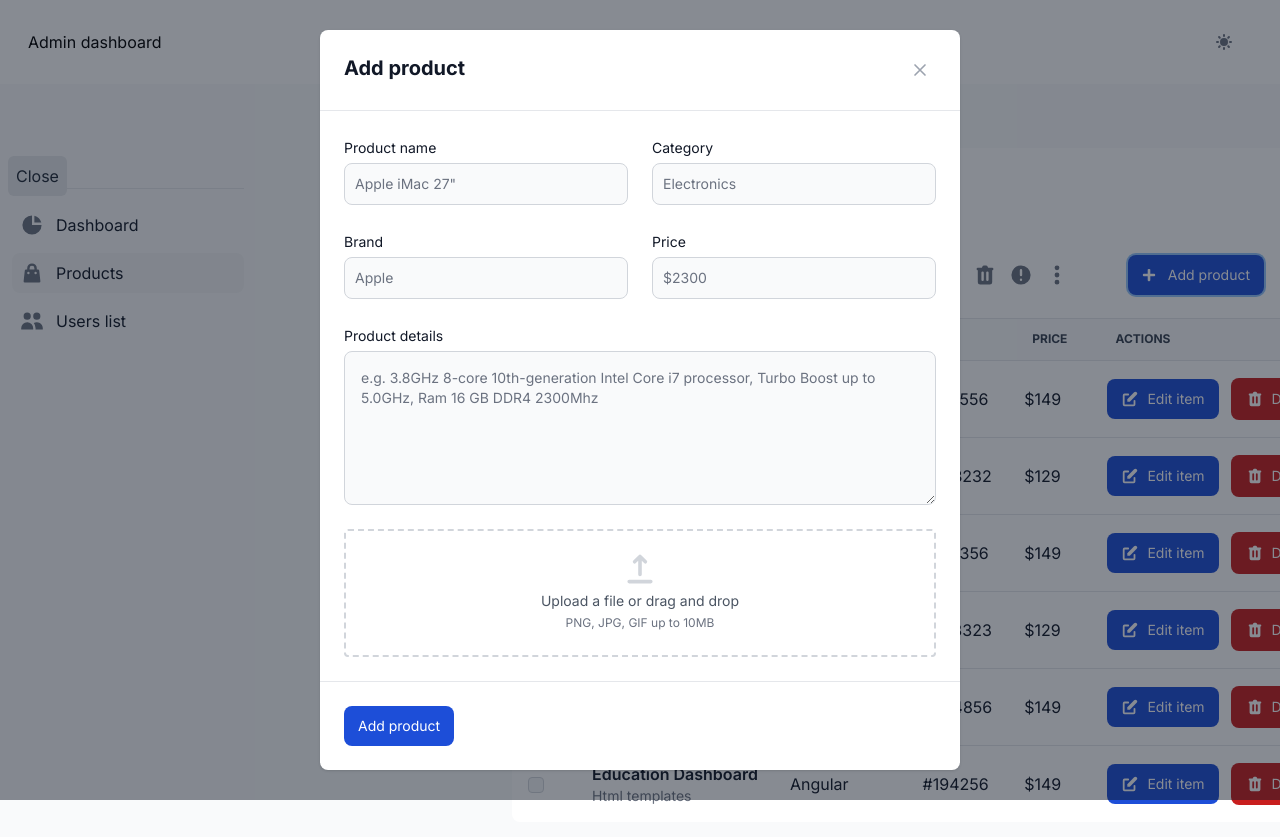
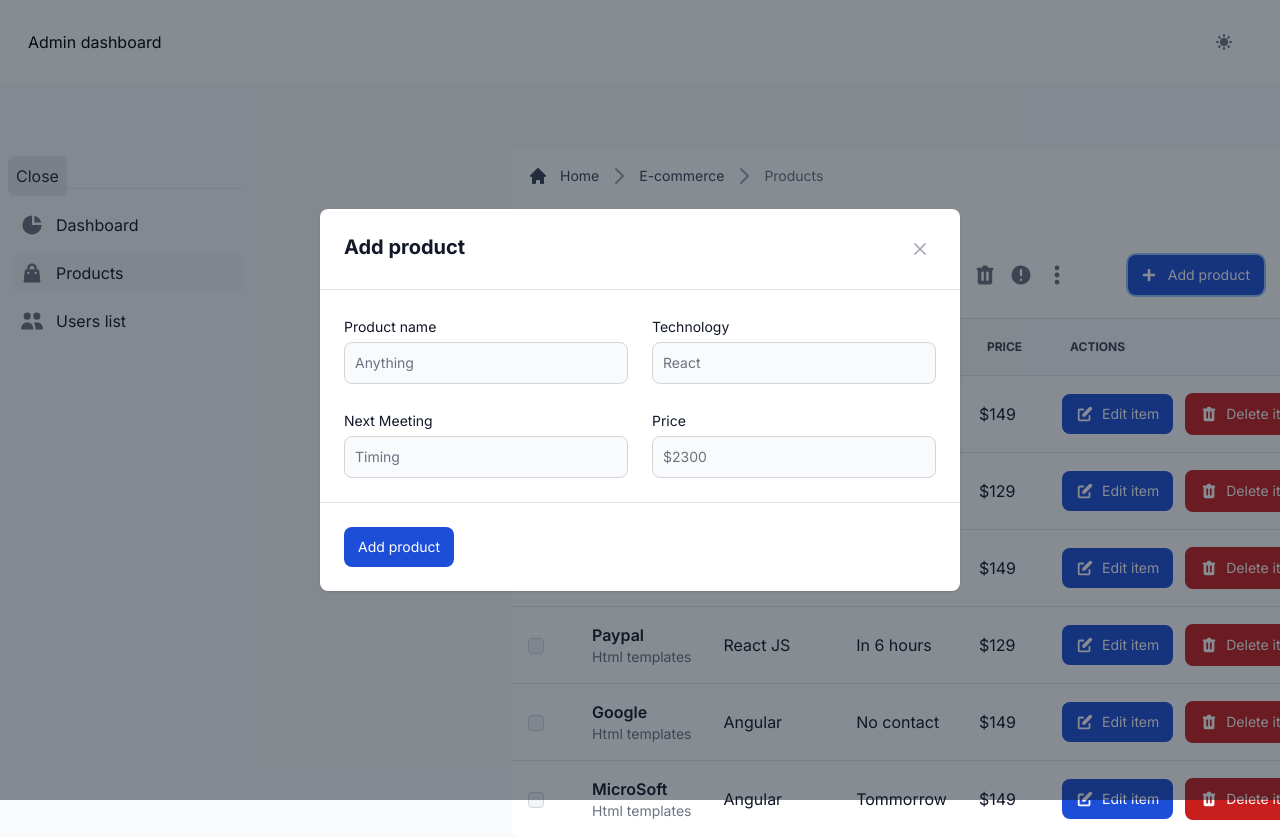
Before and after one commit to supriya224/admin-dashboard-pannel, a React (Vite) app: page /e-commerce/products in a window 1280 px wide. Both pictures are taken after typing "Sample" into the empty fields and a click on the button "Add product". Built offline with nearby package versions, Linux system fonts and the light colour scheme.

Commit message:
commit changes all files

```diff
--- a/src/components/navbar.tsx
+++ b/src/components/navbar.tsx
@@ -1,11 +1,9 @@
 /* eslint-disable jsx-a11y/anchor-is-valid */
 import type { FC } from "react";
 import { DarkThemeToggle, Navbar } from "flowbite-react";
-// import SignUpPage from "../pages/authentication/sign-up";
 
 // main header is there
 const ExampleNavbar: FC = function () {
-  // const [open, setOpen ]=useState()
   return (
     <>
       <Navbar fluid>
--- a/src/layouts/navbar-sidebar.tsx
+++ b/src/layouts/navbar-sidebar.tsx
@@ -4,8 +4,6 @@ import Navbar from "../components/navbar";
 import Sidebar from "../components/sidebar";
 import { MdFacebook } from "react-icons/md";
 import { FaDribbble, FaGithub, FaInstagram, FaTwitter } from "react-icons/fa";
-
-
 // all alyout import there
 interface NavbarSidebarLayoutProps {
   isFooter?: boolean;
@@ -24,8 +22,6 @@ const NavbarSidebarLayout: FC<PropsWithChildren<NavbarSidebarLayoutProps>> =
       </>
     );
   };
-
-
 const MainContent: FC<PropsWithChildren<NavbarSidebarLayoutProps>> = function ({
   children,
   isFooter,
@@ -41,7 +37,7 @@ const MainContent: FC<PropsWithChildren<NavbarSidebarLayoutProps>> = function ({
     </main>
   );
 };
-  //here are footer items and all links are there but these are static page
+//here are footer items and all links are there but these are static page
 const MainContentFooter: FC = function () {
   return (
     <>
--- a/src/pages/e-commerce/products.tsx
+++ b/src/pages/e-commerce/products.tsx
@@ -138,25 +138,25 @@ const AddProductModal: FC = function () {
                 <TextInput
                   id="productName"
                   name="productName"
-                  placeholder='Apple iMac 27"'
+                  placeholder='Anything '
                   className="mt-1"
                 />
               </div>
               <div>
-                <Label htmlFor="category">Category</Label>
+                <Label htmlFor="category">Technology</Label>
                 <TextInput
                   id="category"
                   name="category"
-                  placeholder="Electronics"
+                  placeholder="React"
                   className="mt-1"
                 />
               </div>
               <div>
-                <Label htmlFor="brand">Brand</Label>
+                <Label htmlFor="brand">Next Meeting</Label>
                 <TextInput
                   id="brand"
                   name="brand"
-                  placeholder="Apple"
+                  placeholder="Timing"
                   className="mt-1"
                 />
               </div>
@@ -169,32 +169,6 @@ const AddProductModal: FC = function () {
                   placeholder="$2300"
                   className="mt-1"
                 />
-              </div>
-              <div className="lg:col-span-2">
-                <Label htmlFor="producTable.Celletails">Product details</Label>
-                <Textarea
-                  id="producTable.Celletails"
-                  name="producTable.Celletails"
-                  placeholder="e.g. 3.8GHz 8-core 10th-generation Intel Core i7 processor, Turbo Boost up to 5.0GHz, Ram 16 GB DDR4 2300Mhz"
-                  rows={6}
-                  className="mt-1"
-                />
-              </div>
-              <div className="lg:col-span-2">
-                <div className="flex w-full items-center justify-center">
-                  <label className="flex h-32 w-full cursor-pointer flex-col rounded border-2 border-dashed border-gray-300 hover:bg-gray-50 dark:border-gray-600 dark:hover:border-gray-500 dark:hover:bg-gray-700">
-                    <div className="flex flex-col items-center justify-center pt-5 pb-6">
-                      <HiUpload className="text-4xl text-gray-300" />
-                      <p className="py-1 text-sm text-gray-600 dark:text-gray-500">
-                        Upload a file or drag and drop
-                      </p>
-                      <p className="text-xs text-gray-500 dark:text-gray-400">
-                        PNG, JPG, GIF up to 10MB
-                      </p>
-                    </div>
-                    <input type="file" className="hidden" />
-                  </label>
-                </div>
               </div>
             </div>
           </form>
@@ -231,25 +205,25 @@ const EditProductModal: FC = function () {
                 <TextInput
                   id="productName"
                   name="productName"
-                  placeholder='Apple iMac 27"'
+                  placeholder="anything"
                   className="mt-1"
                 />
               </div>
               <div>
-                <Label htmlFor="category">Category</Label>
+                <Label htmlFor="category">Technology</Label>
                 <TextInput
                   id="category"
                   name="category"
-                  placeholder="Electronics"
+                  placeholder="React"
                   className="mt-1"
                 />
               </div>
               <div>
-                <Label htmlFor="brand">Brand</Label>
+                <Label htmlFor="brand">Next Meeting</Label>
                 <TextInput
                   id="brand"
                   name="brand"
-                  placeholder="Apple"
+                  placeholder="timing"
                   className="mt-1"
                 />
               </div>
@@ -262,67 +236,6 @@ const EditProductModal: FC = function () {
                   placeholder="$2300"
                   className="mt-1"
                 />
-              </div>
-              <div className="lg:col-span-2">
-                <Label htmlFor="productDetails">Product details</Label>
-                <Textarea
-                  id="productDetails"
-                  name="productDetails"
-                  placeholder="e.g. 3.8GHz 8-core 10th-generation Intel Core i7 processor, Turbo Boost up to 5.0GHz, Ram 16 GB DDR4 2300Mhz"
-                  rows={6}
-                  className="mt-1"
-                />
-              </div>
-              <div className="flex space-x-5">
-                <div>
-                  <img
-                    alt="Apple iMac 1"
-                    src="/images/products/apple-imac-1.png"
-                    className="h-24"
-                  />
-                  <a href="#" className="cursor-pointer">
-                    <span className="sr-only">Delete</span>
-                    <HiTrash className="-mt-5 text-2xl text-red-600" />
-                  </a>
-                </div>
-                <div>
-                  <img
-                    alt="Apple iMac 2"
-                    src="/images/products/apple-imac-2.png"
-                    className="h-24"
-                  />
-                  <a href="#" className="cursor-pointer">
-                    <span className="sr-only">Delete</span>
-                    <HiTrash className="-mt-5 text-2xl text-red-600" />
-                  </a>
-                </div>
-                <div>
-                  <img
-                    alt="Apple iMac 3"
-                    src="/images/products/apple-imac-3.png"
-                    className="h-24"
-                  />
-                  <a href="#" className="cursor-pointer">
-                    <span className="sr-only">Delete</span>
-                    <HiTrash className="-mt-5 text-2xl text-red-600" />
-                  </a>
-                </div>
-              </div>
-              <div className="lg:col-span-2">
-                <div className="flex w-full items-center justify-center">
-                  <label className="flex h-32 w-full cursor-pointer flex-col rounded border-2 border-dashed border-gray-300 hover:bg-gray-50 dark:border-gray-600 dark:hover:border-gray-500 dark:hover:bg-gray-700">
-                    <div className="flex flex-col items-center justify-center pt-5 pb-6">
-                      <HiUpload className="text-4xl text-gray-300" />
-                      <p className="py-1 text-sm text-gray-600 dark:text-gray-500">
-                        Upload a file or drag and drop
-                      </p>
-                      <p className="text-xs text-gray-500 dark:text-gray-400">
-                        PNG, JPG, GIF up to 10MB
-                      </p>
-                    </div>
-                    <input type="file" className="hidden" />
-                  </label>
-                </div>
               </div>
             </div>
           </form>
@@ -383,7 +296,7 @@ const ProductsTable: FC = function () {
         </Table.HeadCell>
         <Table.HeadCell>Product Name</Table.HeadCell>
         <Table.HeadCell>Technology</Table.HeadCell>
-        <Table.HeadCell>ID</Table.HeadCell>
+        <Table.HeadCell>Next Meeting</Table.HeadCell>
         <Table.HeadCell>Price</Table.HeadCell>
         <Table.HeadCell>Actions</Table.HeadCell>
       </Table.Head>
@@ -394,7 +307,7 @@ const ProductsTable: FC = function () {
           </Table.Cell>
           <Table.Cell className="whitespace-nowrap p-4 text-sm font-normal text-gray-500 dark:text-gray-400">
             <div className="text-base font-semibold text-gray-900 dark:text-white">
-              Education Dashboard
+              Wix
             </div>
             <div className="text-sm font-normal text-gray-500 dark:text-gray-400">
               Html templates
@@ -403,8 +316,8 @@ const ProductsTable: FC = function () {
           <Table.Cell className="whitespace-nowrap p-4 text-base font-medium text-gray-900 dark:text-white">
             Angular
           </Table.Cell>
-          <Table.Cell className="whitespace-nowrap p-4 text-base font-medium text-gray-900 dark:text-white">
-            #194556
+          <Table.Cell className="whitespace-nowrap rounded-xl p-4 text-base font-medium text-gray-900 dark:text-white">
+            next 30 min
           </Table.Cell>
           <Table.Cell className="whitespace-nowrap p-4 text-base font-medium text-gray-900 dark:text-white">
             $149
@@ -422,7 +335,7 @@ const ProductsTable: FC = function () {
           </Table.Cell>
           <Table.Cell className="whitespace-nowrap p-4 text-sm font-normal text-gray-500 dark:text-gray-400">
             <div className="text-base font-semibold text-gray-900 dark:text-white">
-              React UI Kit
+              Shopify
             </div>
             <div className="text-sm font-normal text-gray-500 dark:text-gray-400">
               Html templates
@@ -432,7 +345,7 @@ const ProductsTable: FC = function () {
             React JS
           </Table.Cell>
           <Table.Cell className="whitespace-nowrap p-4 text-base font-medium text-gray-900 dark:text-white">
-            #623232
+            Tommorrow
           </Table.Cell>
           <Table.Cell className="whitespace-nowrap p-4 text-base font-medium text-gray-900 dark:text-white">
             $129
@@ -450,7 +363,7 @@ const ProductsTable: FC = function () {
           </Table.Cell>
           <Table.Cell className="whitespace-nowrap p-4 text-sm font-normal text-gray-500 dark:text-gray-400">
             <div className="text-base font-semibold text-gray-900 dark:text-white">
-              Education Dashboard
+              Disney
             </div>
             <div className="text-sm font-normal text-gray-500 dark:text-gray-400">
               Html templates
@@ -460,7 +373,7 @@ const ProductsTable: FC = function () {
             Angular
           </Table.Cell>
           <Table.Cell className="whitespace-nowrap p-4 text-base font-medium text-gray-900 dark:text-white">
-            #194356
+            Tommorrow
           </Table.Cell>
           <Table.Cell className="whitespace-nowrap p-4 text-base font-medium text-gray-900 dark:text-white">
             $149
@@ -478,7 +391,7 @@ const ProductsTable: FC = function () {
           </Table.Cell>
           <Table.Cell className="whitespace-nowrap p-4 text-sm font-normal text-gray-500 dark:text-gray-400">
             <div className="text-base font-semibold text-gray-900 dark:text-white">
-              React UI Kit
+              Paypal
             </div>
             <div className="text-sm font-normal text-gray-500 dark:text-gray-400">
               Html templates
@@ -488,7 +401,7 @@ const ProductsTable: FC = function () {
             React JS
           </Table.Cell>
           <Table.Cell className="whitespace-nowrap p-4 text-base font-medium text-gray-900 dark:text-white">
-            #323323
+            In 6 hours
           </Table.Cell>
           <Table.Cell className="whitespace-nowrap p-4 text-base font-medium text-gray-900 dark:text-white">
             $129
@@ -506,7 +419,7 @@ const ProductsTable: FC = function () {
           </Table.Cell>
           <Table.Cell className="whitespace-nowrap p-4 text-sm font-normal text-gray-500 dark:text-gray-400">
             <div className="text-base font-semibold text-gray-900 dark:text-white">
-              Education Dashboard
+              Google
             </div>
             <div className="text-sm font-normal text-gray-500 dark:text-gray-400">
               Html templates
@@ -516,7 +429,7 @@ const ProductsTable: FC = function () {
             Angular
           </Table.Cell>
           <Table.Cell className="whitespace-nowrap p-4 text-base font-medium text-gray-900 dark:text-white">
-            #994856
+            No contact
           </Table.Cell>
           <Table.Cell className="whitespace-nowrap p-4 text-base font-medium text-gray-900 dark:text-white">
             $149
@@ -534,7 +447,7 @@ const ProductsTable: FC = function () {
           </Table.Cell>
           <Table.Cell className="whitespace-nowrap p-4 text-sm font-normal text-gray-500 dark:text-gray-400">
             <div className="text-base font-semibold text-gray-900 dark:text-white">
-              Education Dashboard
+              MicroSoft
             </div>
             <div className="text-sm font-normal text-gray-500 dark:text-gray-400">
               Html templates
@@ -544,7 +457,7 @@ const ProductsTable: FC = function () {
             Angular
           </Table.Cell>
           <Table.Cell className="whitespace-nowrap p-4 text-base font-medium text-gray-900 dark:text-white">
-            #194256
+            Tommorrow
           </Table.Cell>
           <Table.Cell className="whitespace-nowrap p-4 text-base font-medium text-gray-900 dark:text-white">
             $149
```
